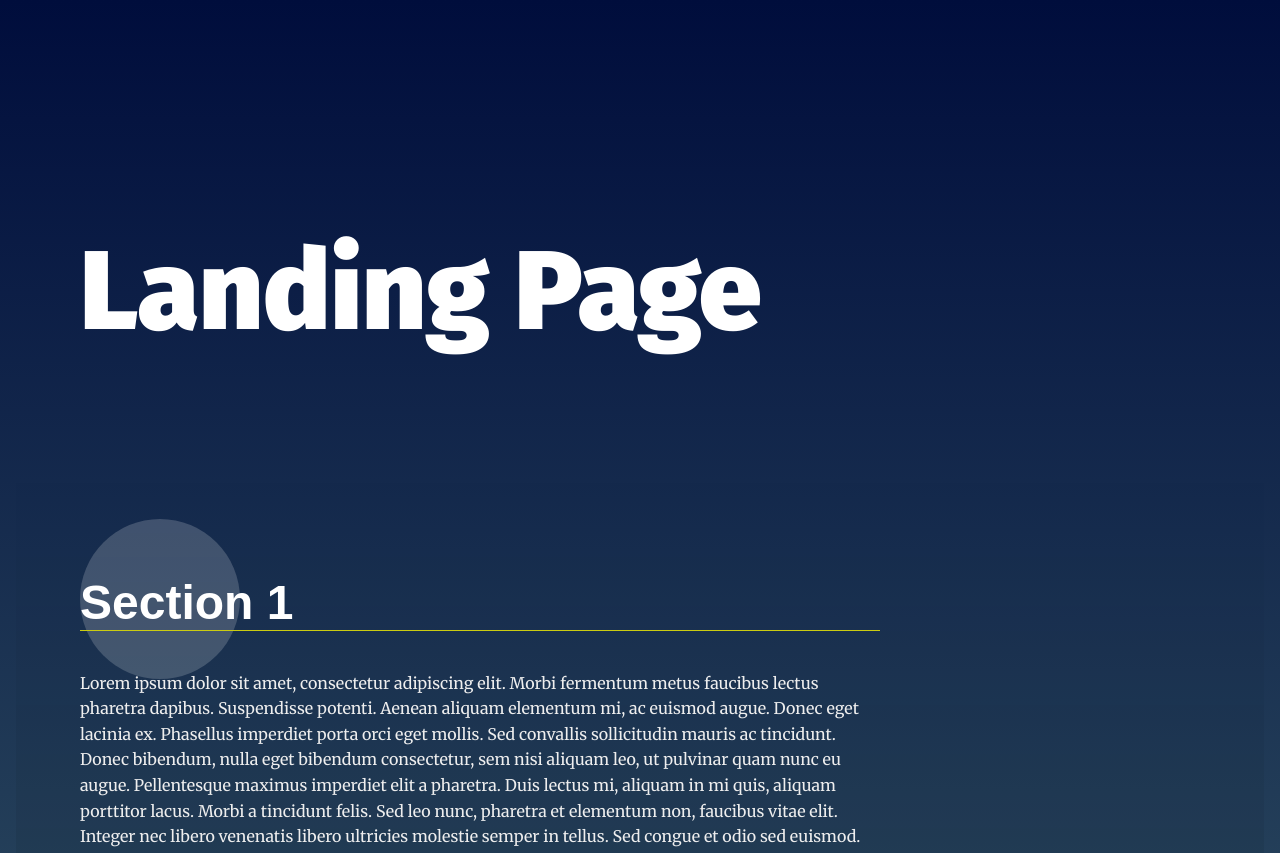
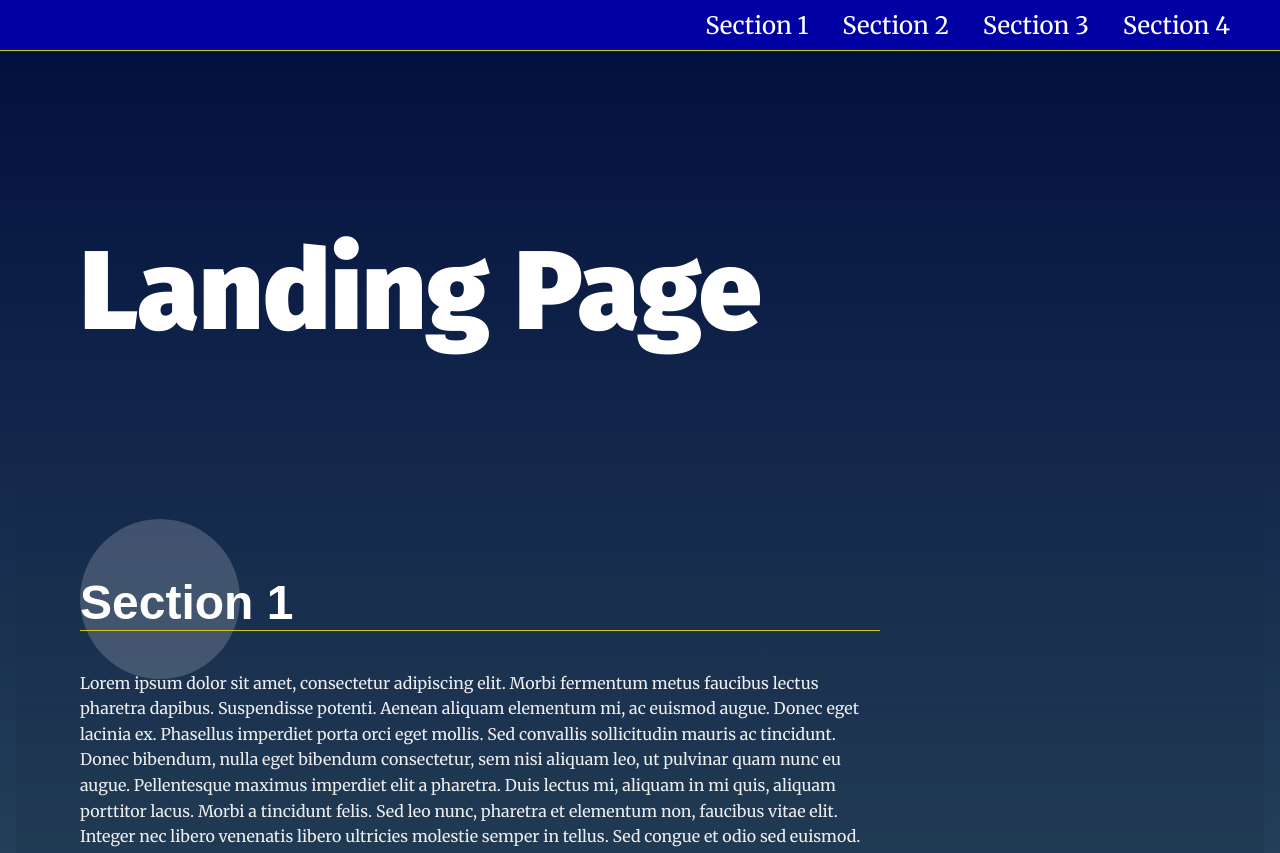
Before and after one commit to Mostafa0220/Udacity-LandingPage, a plain HTML site: page index.html in a window 1280 px wide. Shown: the top 853 px of the page. Drawn offline with Linux system fonts and the light colour scheme.

Commit message:
build static navbar__list with proper style https://www.canva.com/colors/color-meanings/blue/ https://developer.mozilla.org/en-US/docs/Web/HTML/Element/nav

```diff
--- a/css/styles.css
+++ b/css/styles.css
@@ -72,12 +72,16 @@ section {
 
 .navbar__menu ul {
     padding-left: 0;
+    padding-right: 20px;
     margin: 0;
     text-align: right;
 }
 
 .navbar__menu li {
     display: inline-block;
+    margin-right: 30px;
+    margin-top: 10px;
+    font-size: x-large;
 }
 
 .navbar__menu .menu__link {
@@ -98,11 +102,15 @@ section {
 /* Header Styles */
 
 .page__header {
-    background: #fff;
     position: fixed;
     top: 0;
     width: 100%;
-    z-index: 5;
+    background-color: #0000A3;
+    min-height: 50px;
+    border-bottom: 1px solid #cc1;
+    display: flex;
+    justify-content: flex-end;
+    z-index: 10;
 }
 
 
--- a/index.html
+++ b/index.html
@@ -5,7 +5,8 @@
     <meta charset="UTF-8">
     <meta name="viewport" content="width=device-width, initial-scale=1.0">
     <meta http-equiv="X-UA-Compatible" content="ie=edge">
-    <title>Manipulating the DOM</title>
+    <title>Manipulating the DOM || By Mustafa Bayumi
+    </title>
     <!-- Load Google Fonts -->
     <link href="https://fonts.googleapis.com/css?family=Fira+Sans:900|Merriweather&display=swap" rel="stylesheet">
     <!-- Load Styles -->
@@ -16,9 +17,16 @@
     <!-- HTML Follows BEM naming conventions
   IDs are only used for sections to connect menu achors to sections -->
     <header class="page__header">
-        <nav class="navbar__menu">
+
+        <nav class="navbar__menu" id="nav-unordered-list">
             <!-- Navigation starts as empty UL that will be populated with JS -->
-            <ul id="navbar__list"></ul>
+            <ul id="navbar__list">
+                <li>Section 1</li>
+                <li>Section 2</li>
+                <li>Section 3</li>
+                <li>Section 4</li>
+
+            </ul>
         </nav>
     </header>
     <main>
```
